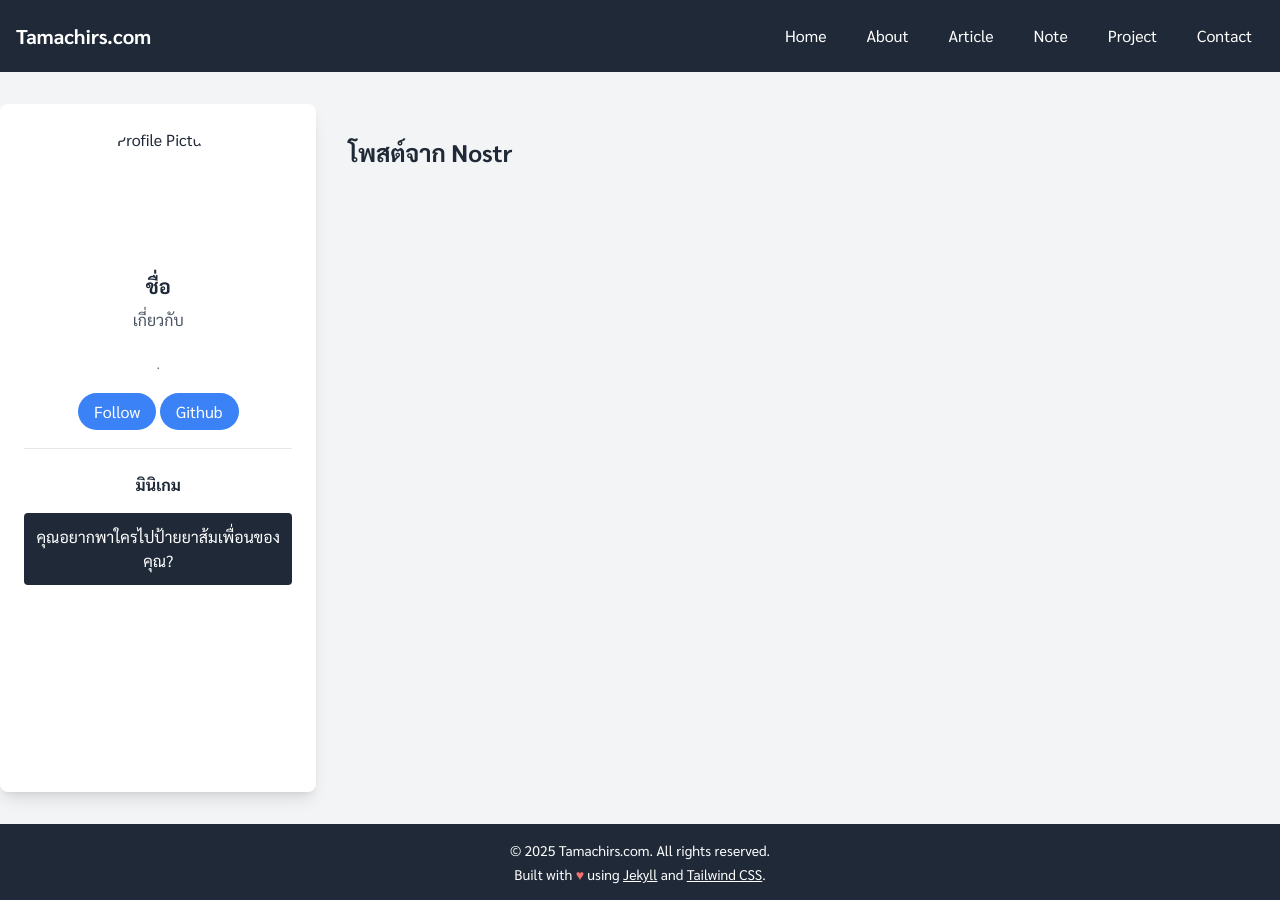
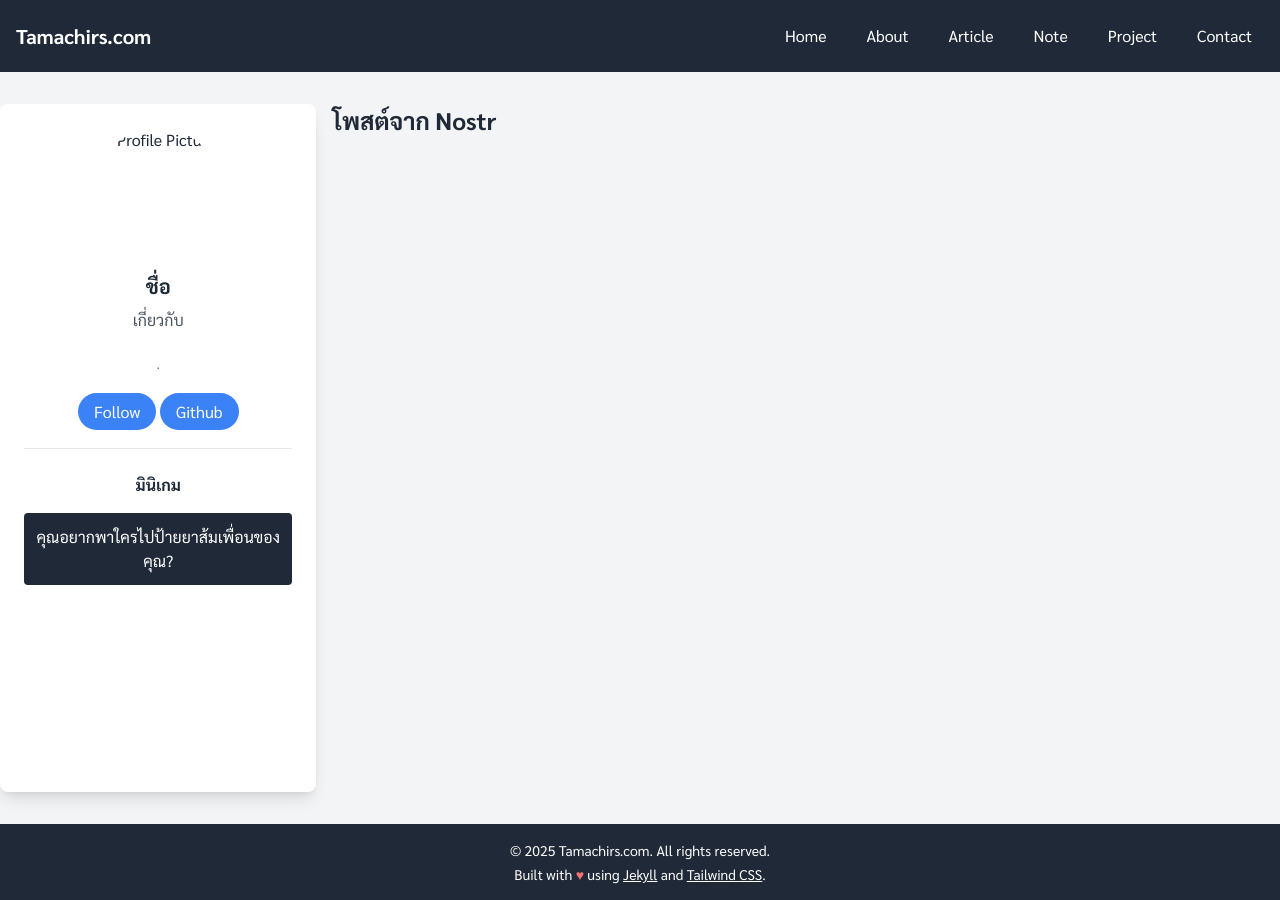
Before and after one commit to khunjibna/myjekyllsite, a Jekyll site: the page built from note.html, in a window 1280 px wide. Built offline with Jekyll 4.4.1, drawn with Linux system fonts in a browser that asks for light colours; nearby versions of some CDN libraries.

Commit message:
Initial commit for my Jekyll site

```diff
--- a/_includes/topbar.html
+++ b/_includes/topbar.html
@@ -1,8 +1,7 @@
 <header class="bg-gray-800 text-white">
   <div class="container mx-auto flex justify-between items-center p-4">
     <div class="text-xl font-bold"><a href="https://tamachirs.com">Tamachirs.com</a></div>
-    <script src="https://unpkg.com/nostr-tools/lib/nostr.bundle.js"></script>
-    <script src="/assets/js/nostr.js"></script>
+
 
     <!-- ปุ่มมือถือ -->
     <div class="lg:hidden">
--- a/_layouts/default.html
+++ b/_layouts/default.html
@@ -13,6 +13,8 @@
       font-family: 'Sarabun', sans-serif;
     }
   </style>
+      <script src="https://cdn.jsdelivr.net/npm/nip19-wasm@latest/dist/nip19-wasm.umd.js"></script>
+      <script src="/assets/js/nostr.js" defer></script>
 </head>
 
 <body class="bg-gray-100 text-gray-800 flex flex-col min-h-screen">
--- a/assets/js/nostr.js
+++ b/assets/js/nostr.js
@@ -227,7 +227,7 @@ const relayUrls = [
 
   async function renderArticlePreview(naddr, container) {
     try {
-      const nip19 = window.nostrTools?.nip19;
+      const nip19 = window.nip19;
       if (!nip19) {
         console.error("❌ nip19 ไม่พร้อมใช้งาน!");
         return;
@@ -249,14 +249,13 @@ const relayUrls = [
       ];
 
       const ws = new WebSocket("wss://relay.damus.io");
-      ws.onopen = () => {
-        ws.send(JSON.stringify(articleReq));
-      };
+      ws.onopen = () => ws.send(JSON.stringify(articleReq));
 
       ws.onmessage = (event) => {
         const data = JSON.parse(event.data);
         if (data[0] === "EVENT" && data[2].kind === 30023) {
           const article = JSON.parse(data[2].content);
+
           const card = document.createElement('div');
           card.className = "bg-gray-50 border border-gray-200 rounded-lg p-4 space-y-2";
 
@@ -272,6 +271,6 @@ const relayUrls = [
         }
       };
     } catch (err) {
-      console.error("❌ Invalid naddr หรือ decode ผิดพลาด:", naddr, err);
+      console.error("❌ decode ผิดพลาด:", err);
     }
   }
--- a/note.html
+++ b/note.html
@@ -4,7 +4,7 @@ title: Note
 permalink: /note/
 ---
 
-<div class="container mx-auto px-4 py-8">
+<div class="container mx-auto">
   <h1 class="text-2xl font-bold mb-4">โพสต์จาก Nostr</h1>
 
   <!-- Note โชว์ -->
```
